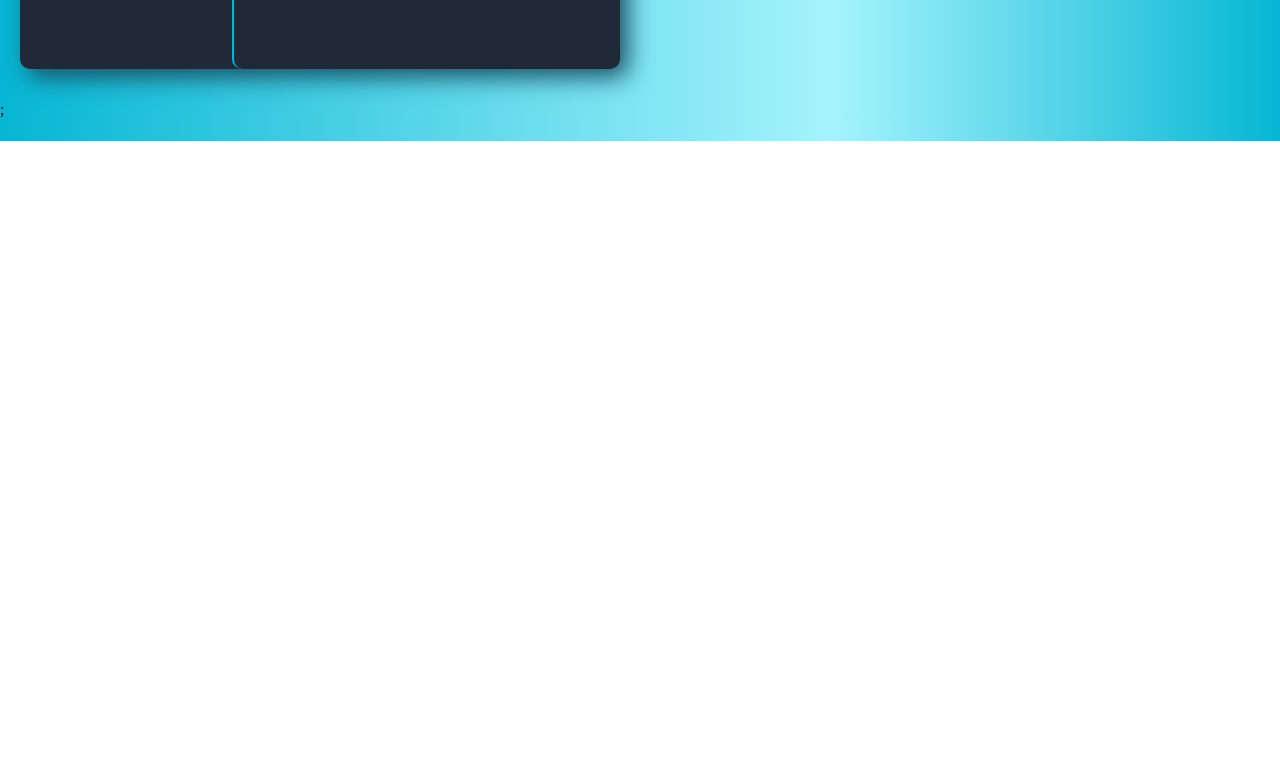
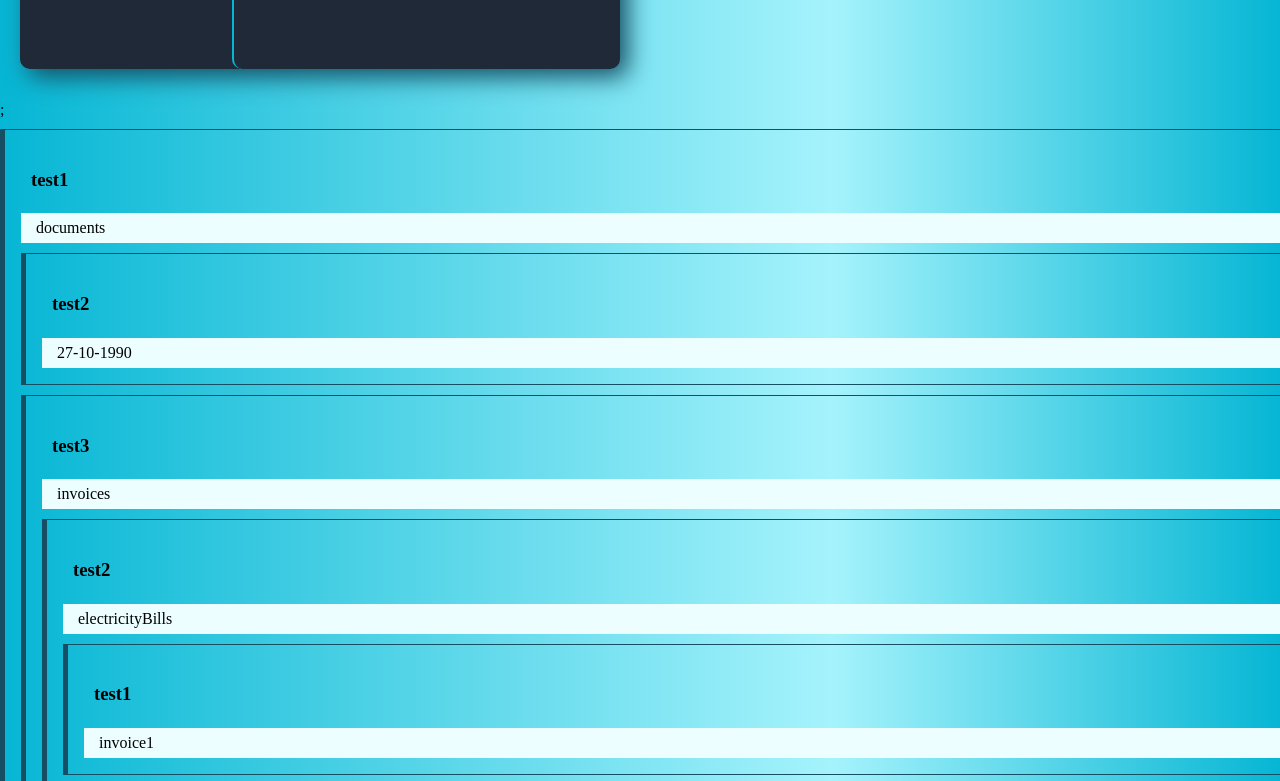
Before and after one commit to erratinsilentio/ReactJS-excercises, a React (Vite) app in the folder 1. Komponenty/zadania/: page / in a window 1280 px wide. Shown: the part 659-1440 px from the top of the page. Before the commit the page ends 800 px from the top, so only its background shows below. Built offline with nearby package versions, Linux system fonts and the light colour scheme.

Commit message:
basic comment structure created

```diff
--- a/1. Komponenty/zadania/src/App.tsx
+++ b/1. Komponenty/zadania/src/App.tsx
@@ -4,6 +4,8 @@ import { Wrapper } from "./components/cards/Cards";
 import { cards } from "./components/cards/data";
 import { menuData } from "./components/menu/data";
 import { SideMenu } from "./components/menu/Menu";
+import { CommentSection } from "./components/comments/Comments";
+import { commentData } from "./components/comments/data";
 
 function App() {
   type Option = 1 | 2;
@@ -13,6 +15,7 @@ function App() {
     <>
       <SideMenu data={menuData} />
       <Wrapper cards={cards} />;
+      <CommentSection data={commentData} />
     </>
   );
 }
--- a/1. Komponenty/zadania/src/components/comments/Comments.tsx
+++ b/1. Komponenty/zadania/src/components/comments/Comments.tsx
@@ -1,15 +1,22 @@
 import { Comment } from "./data";
 import style from "./comments.module.css";
 
-export const CommentSection: React.FC<Comment[]> = ({ data }) => {
+const DisplayComments = ({ data, padding }: { data: Comment[]; padding: number }) => {
+  let pad = padding;
+  let paddingStyle = `${padding}rem`;
   return (
     <section className={style.container}>
-      {data.map((item) => {
-        <article className={style.comment}>
-          <h3>{item.username}</h3>
-          <p>{item.comment}</p>
-        </article>;
-      })}
+      {data.map((item) => (
+        <article className={style.comment} style={{ padding: `${padding}rem` }}>
+          <h3 className={style.user}>{item.username}</h3>
+          <p className={style.text}>{item.comment}</p>
+          {item.subComments && <DisplayComments data={item.subComments} padding={pad++} />}
+        </article>
+      ))}
     </section>
   );
 };
+
+export const CommentSection: React.FC<Comment[]> = ({ data }) => {
+  return <DisplayComments data={data} padding={1} />;
+};
--- a/1. Komponenty/zadania/src/components/comments/comments.module.css
+++ b/1. Komponenty/zadania/src/components/comments/comments.module.css
@@ -1,3 +1,8 @@
+:root{
+    margin: 0;
+    padding: 0;
+}
+
 @media only screen and (max-width: 767px) {
 }
 
@@ -5,4 +10,33 @@
 }
 
 @media only screen and (min-width: 1200px) {
+    .container{
+      width: auto;
+    overflow-x: hidden;
+    }
+
+    .comment{
+        width: 100%;
+
+        border: 1px solid #164e63;
+        border-left: 5px solid #164e63;
+        margin-top: 10px;
+    }
+
+    .user{
+        color: ecfeff;
+        width: 100%;
+        height: 30px;
+        line-height: 30px;
+        padding-left: 10px;
+    }
+
+    .text{
+        background-color: #ecfeff;
+        padding-left: 15px;
+        line-height: 30px;
+        margin-bottom: 0px;
+    }
+
+
 }
--- a/1. Komponenty/zadania/src/components/comments/data.tsx
+++ b/1. Komponenty/zadania/src/components/comments/data.tsx
@@ -1,4 +1,5 @@
 export interface Comment {
+  data?: any;
   username: string;
   comment: string;
   subComments?: Comment[];
```
